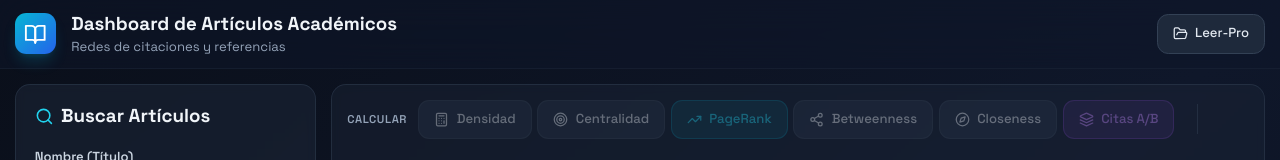
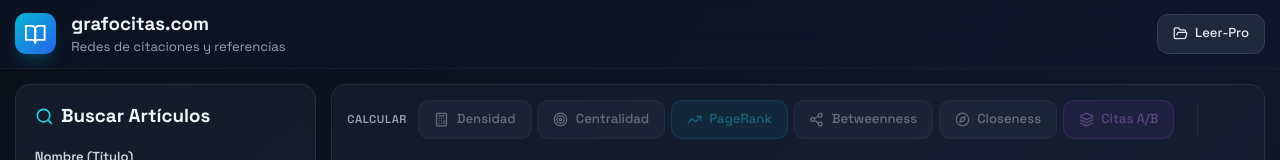
Before and after one commit to experimentador1/web-app-gomez, a React (Vite) app in the folder frontend/: page / in a window 1280 px wide. Shown: the top 160 px of the page. Built offline with nearby package versions, Linux system fonts and the light colour scheme; no server answers.

Commit message:
Update dashboard title to 'grafocitas.com'
se le cambio lo de dashboard en los textos de la pagina por grafocitas

```diff
--- a/frontend/src/App.tsx
+++ b/frontend/src/App.tsx
@@ -503,7 +503,7 @@ function Dashboard() {
               </div>
               <div>
                 <h1 className="text-xl font-bold text-slate-100">
-                  Dashboard de Artículos Académicos
+                  grafocitas.com
                 </h1>
                 <p className="text-sm text-slate-400">
                   Redes de citaciones y referencias
```
